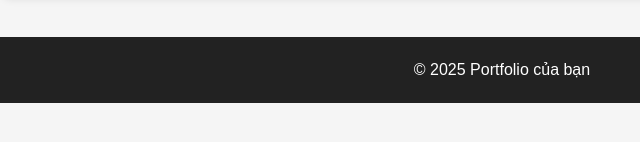
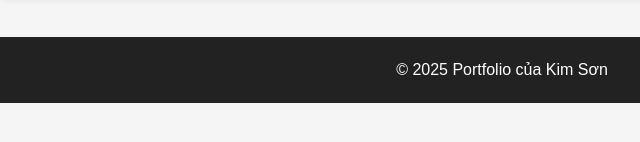
Before and after one commit to kimson2005/portfolio, a plain HTML site: page index.html in a window 1280 px wide. Shown: the part 644-786 px from the top of the page, 138-778 px from the left. Drawn offline with Linux system fonts and the light colour scheme.

Commit message:
Update index.html

```diff
--- a/index.html
+++ b/index.html
@@ -44,7 +44,7 @@
   </section>
 
   <footer>
-    <p>© 2025 Portfolio của bạn</p>
+    <p>© 2025 Portfolio của Kim Sơn</p>
   </footer>
 </body>
 </html>
```
